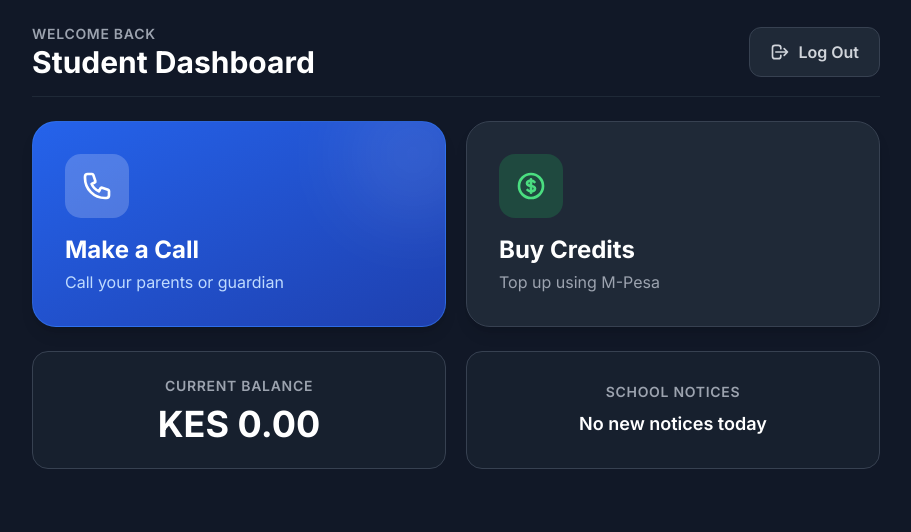
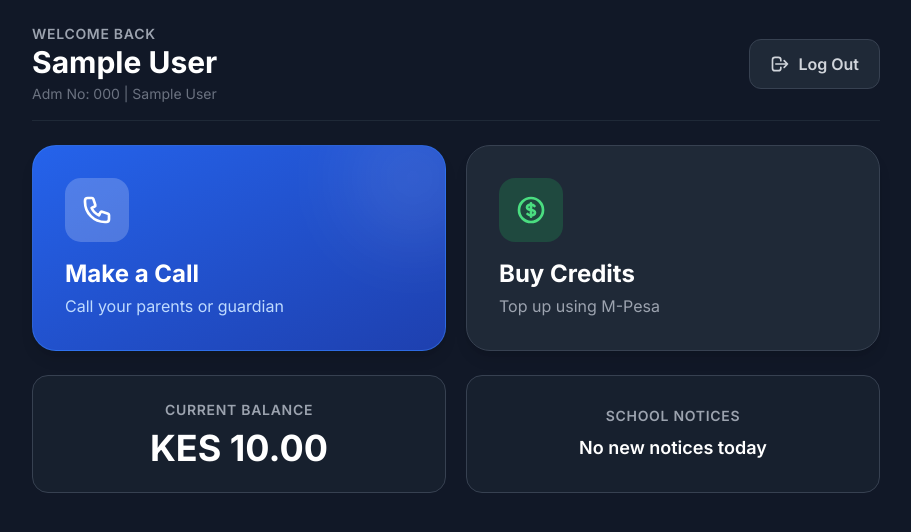
Before and after one commit to messishakes-web/nexora, a Django app: page /students/student-homescreen/ in a window 1280 px wide. Shown: the top 532 px of the page, without its empty margins (184-1095 px from the left). Run offline with Django 5.2, Linux system fonts and the light colour scheme; a user stored in the database is signed in; tables that the repository leaves empty hold one stand-in row (values such as "Sample post"); some libraries are stand-ins or nearby versions.

Commit message:
fix login auth and dynamic homescreen

```diff
--- a/students/templates/students/homescreen.html
+++ b/students/templates/students/homescreen.html
@@ -7,8 +7,9 @@
     <header class="flex justify-between items-center mb-6 border-b border-gray-800 pb-4">
         <div>
             <p class="text-gray-400 text-sm font-semibold uppercase tracking-wider">Welcome back</p>
-            <!-- Replace 'Student Name' with the actual Django variable if you have one, e.g., {{ student.user.first_name }} -->
-            <h1 class="text-3xl font-bold text-white">Student Dashboard</h1>
+            <!-- Dynamic Student Name -->
+            <h1 class="text-3xl font-bold text-white">{{ student.first_name }} {{ student.last_name }}</h1>
+            <p class="text-sm text-gray-500 mt-1">Adm No: {{ student.admission_number }} | {{ student.class_name }}</p>
         </div>
 
         <!-- Logout Button -->
@@ -21,9 +22,8 @@
     <!-- Main App Grid -->
     <div class="grid grid-cols-1 md:grid-cols-2 gap-5 mb-6">
 
-        <!-- App 1: Make a Call (Primary Action) -->
+        <!-- App 1: Make a Call -->
         <a href="/students/calling/" class="group bg-gradient-to-br from-blue-600 to-blue-800 p-8 rounded-3xl shadow-lg hover:scale-[1.02] transition-transform duration-300 flex flex-col justify-center cursor-pointer border border-blue-500/50 relative overflow-hidden">
-            <!-- Decorative background circle -->
             <div class="absolute -right-8 -top-8 w-32 h-32 bg-white/10 rounded-full blur-2xl group-hover:bg-white/20 transition"></div>
 
             <div class="bg-white/20 w-16 h-16 rounded-2xl flex items-center justify-center mb-4 group-hover:bg-white/30 transition">
@@ -49,8 +49,8 @@
         <!-- Balance Card -->
         <div class="bg-gray-800/50 p-6 rounded-2xl border border-gray-700 flex flex-col items-center justify-center text-center">
             <p class="text-gray-400 text-sm font-semibold uppercase tracking-wider mb-2">Current Balance</p>
-            <!-- Replace 0 with your actual Django variable, e.g., KES {{ student.balance }} -->
-            <p class="text-4xl font-bold text-white">KES 0.00</p>
+            <!-- Dynamic Balance -->
+            <p class="text-4xl font-bold text-white">KES {{ balance }}</p>
         </div>
 
         <!-- Quick Info Card -->
--- a/students/views.py
+++ b/students/views.py
@@ -1,4 +1,3 @@
-
 import json
 import logging
 import re
@@ -32,9 +31,6 @@ logger = logging.getLogger(__name__)
 def initiate_calling_credit_payment(request):
     """
     Start an M-Pesa STK Push for a student's calling account.
-
-    An accepted STK Push request does not prove that payment
-    succeeded. Credit is added only after independent verification.
     """
     if not hasattr(request.user, "student_profile"):
         return redirect("student-login")
@@ -150,7 +146,6 @@ def initiate_calling_credit_payment(request):
     if response_code and response_code != "0":
         payment.status = MpesaPayment.Status.FAILED
     elif response_code == "0" and payment.checkout_request_id:
-        # Accepted request only; payment remains pending.
         payment.status = MpesaPayment.Status.PENDING
 
     payment.save(
@@ -210,7 +205,6 @@ def student_parent_contacts(request, admission_number):
         )
 
     contacts = student.parent_contacts.filter(is_authorized=True)
-
     serializer = ParentContactSerializer(contacts, many=True)
     return Response(serializer.data)
 
@@ -235,7 +229,6 @@ def my_parent_contacts(request):
 
     contacts = student.parent_contacts.filter(is_authorized=True)
     serializer = ParentContactSerializer(contacts, many=True)
-
     return Response(serializer.data)
 
 
@@ -317,10 +310,14 @@ def student_homescreen(request):
     if not student.is_active:
         return redirect("student-login")
 
+    # Fetch the calling account balance
+    account = CallingAccount.objects.filter(student=student, is_active=True).first()
+    balance = account.balance if account else "0.00"
+
     return render(
         request,
         "students/homescreen.html",
-        {"student": student},
+        {"student": student, "balance": balance},
     )
 
 
@@ -346,17 +343,8 @@ def student_calling(request):
 @login_required
 @require_GET
 def check_mpesa_payment_status(request, payment_reference):
-    """
-    Query Daraja for a payment belonging to the logged-in student.
-
-    This endpoint reports the provider's response but does not change
-    payment status or add calling credit.
-    """
     if not hasattr(request.user, "student_profile"):
-        return JsonResponse(
-            {"error": "Student account required."},
-            status=403,
-        )
+        return JsonResponse({"error": "Student account required."}, status=403)
 
     student = request.user.student_profile
 
@@ -366,10 +354,7 @@ def check_mpesa_payment_status(request, payment_reference):
     ).first()
 
     if payment is None:
-        return JsonResponse(
-            {"error": "Payment not found."},
-            status=404,
-        )
+        return JsonResponse({"error": "Payment not found."}, status=404)
 
     if payment.status != MpesaPayment.Status.PENDING:
         return JsonResponse({
@@ -383,22 +368,14 @@ def check_mpesa_payment_status(request, payment_reference):
         return JsonResponse({
             "payment_reference": str(payment.payment_reference),
             "payment_status": payment.status,
-            "message": (
-                "No checkout request ID is available yet. "
-                "Check the payment again later."
-            ),
+            "message": "No checkout request ID is available yet. Check the payment again later.",
             "credit_applied": False,
         }, status=409)
 
     try:
-        result = query_stk_push_status(
-            payment.checkout_request_id
-        )
+        result = query_stk_push_status(payment.checkout_request_id)
     except (RuntimeError, ValueError):
-        logger.warning(
-            "Could not query Daraja for payment %s.",
-            payment.payment_reference,
-        )
+        logger.warning("Could not query Daraja for payment %s.", payment.payment_reference)
         return JsonResponse({
             "payment_reference": str(payment.payment_reference),
             "payment_status": payment.status,
@@ -414,7 +391,6 @@ def check_mpesa_payment_status(request, payment_reference):
             "credit_applied": False,
         }, status=502)
 
-    # Do not confuse acceptance of a query request with a completed payment.
     provider_result_code = result.get("ResultCode")
     provider_description = result.get("ResultDesc")
 
@@ -422,28 +398,17 @@ def check_mpesa_payment_status(request, payment_reference):
         provider_result_code = result.get("ResponseCode")
 
     if provider_result_code is None:
-        message = (
-            "Daraja returned a response, but the payment outcome "
-            "is not yet confirmed."
-        )
+        message = "Daraja returned a response, but the payment outcome is not yet confirmed."
     elif str(provider_result_code) == "0":
-        message = (
-            "Daraja returned a successful result code. "
-            "Payment details must still be verified before crediting."
-        )
+        message = "Daraja returned a successful result code. Payment details must still be verified before crediting."
     else:
-        message = (
-            "Daraja returned a non-success result. "
-            "The payment outcome requires interpretation."
-        )
+        message = "Daraja returned a non-success result. The payment outcome requires interpretation."
 
     return JsonResponse({
         "payment_reference": str(payment.payment_reference),
         "payment_status": payment.status,
-        "provider_result_code": str(provider_result_code)
-        if provider_result_code is not None else None,
-        "provider_description": str(provider_description)[:255]
-        if provider_description else "",
+        "provider_result_code": str(provider_result_code) if provider_result_code is not None else None,
+        "provider_description": str(provider_description)[:255] if provider_description else "",
         "message": message,
         "credit_applied": False,
     })
@@ -453,47 +418,27 @@ def check_mpesa_payment_status(request, payment_reference):
 @csrf_exempt
 @require_POST
 def mpesa_stk_callback(request):
-    """
-    Receive a Daraja STK callback.
-
-    This endpoint does not mark payments successful or credit balances.
-    """
     if len(request.body) > 64 * 1024:
-        return JsonResponse(
-            {"ResultCode": 1, "ResultDesc": "Payload too large"},
-            status=413,
-        )
+        return JsonResponse({"ResultCode": 1, "ResultDesc": "Payload too large"}, status=413)
 
     try:
         payload = json.loads(request.body)
     except (json.JSONDecodeError, UnicodeDecodeError):
-        return JsonResponse(
-            {"ResultCode": 1, "ResultDesc": "Invalid JSON"},
-            status=400,
-        )
+        return JsonResponse({"ResultCode": 1, "ResultDesc": "Invalid JSON"}, status=400)
 
     if not isinstance(payload, dict):
-        return JsonResponse(
-            {"ResultCode": 1, "ResultDesc": "Invalid payload"},
-            status=400,
-        )
+        return JsonResponse({"ResultCode": 1, "ResultDesc": "Invalid payload"}, status=400)
 
     body = payload.get("Body")
     callback = body.get("stkCallback") if isinstance(body, dict) else None
 
     if not isinstance(callback, dict):
-        return JsonResponse(
-            {"ResultCode": 1, "ResultDesc": "Invalid callback structure"},
-            status=400,
-        )
+        return JsonResponse({"ResultCode": 1, "ResultDesc": "Invalid callback structure"}, status=400)
 
     checkout_id = callback.get("CheckoutRequestID")
 
     if not isinstance(checkout_id, str) or not checkout_id.strip():
-        return JsonResponse(
-            {"ResultCode": 1, "ResultDesc": "Missing checkout ID"},
-            status=400,
-        )
+        return JsonResponse({"ResultCode": 1, "ResultDesc": "Missing checkout ID"}, status=400)
 
     payment_exists = MpesaPayment.objects.filter(
         checkout_request_id=checkout_id.strip()
@@ -501,38 +446,39 @@ def mpesa_stk_callback(request):
 
     if not payment_exists:
         logger.warning("Received callback for an unknown checkout ID.")
-        return JsonResponse(
-            {"ResultCode": 0, "ResultDesc": "Callback received"}
-        )
+        return JsonResponse({"ResultCode": 0, "ResultDesc": "Callback received"})
 
     logger.info("Received an unverified M-Pesa callback for a known checkout.")
 
-    return JsonResponse(
-        {"ResultCode": 0, "ResultDesc": "Callback received"}
-    )
+    return JsonResponse({"ResultCode": 0, "ResultDesc": "Callback received"})
 
-from django.contrib.auth import authenticate, login
-from django.contrib import messages
-from django.shortcuts import render, redirect
 
+# STUDENT LOGIN
 def student_login(request):
     if request.method == "POST":
         admission_number = request.POST.get("admission_number", "").strip()
         pin = request.POST.get("pin", "").strip()
 
+        # Authenticate using the linked User account
         user = authenticate(
             request,
             username=admission_number,
             password=pin,
         )
 
-        if user is not None and hasattr(user, "student_profile"):
-            student = user.student_profile
+        if user is not None:
+            # Check if this user has a student profile linked to them
+            if hasattr(user, "student_profile"):
+                student = user.student_profile
 
-            if student.is_active:
-                login(request, user)
-                return redirect("student-homescreen")
-
-        messages.error(request, "Invalid admission number or PIN.")
+                if student.is_active:
+                    login(request, user)
+                    return redirect("student-homescreen")
+                else:
+                    messages.error(request, "This student account is inactive.")
+            else:
+                messages.error(request, "This account is not linked to a student profile.")
+        else:
+            messages.error(request, "Invalid admission number or PIN.")
 
     return render(request, "students/login.html")
```
